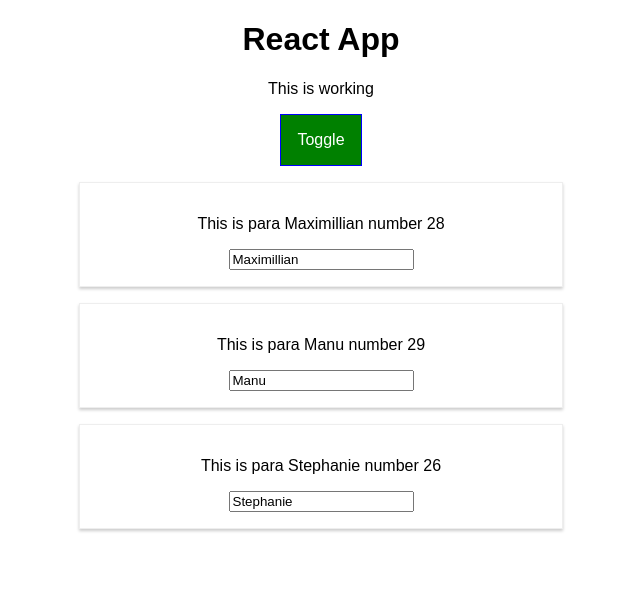
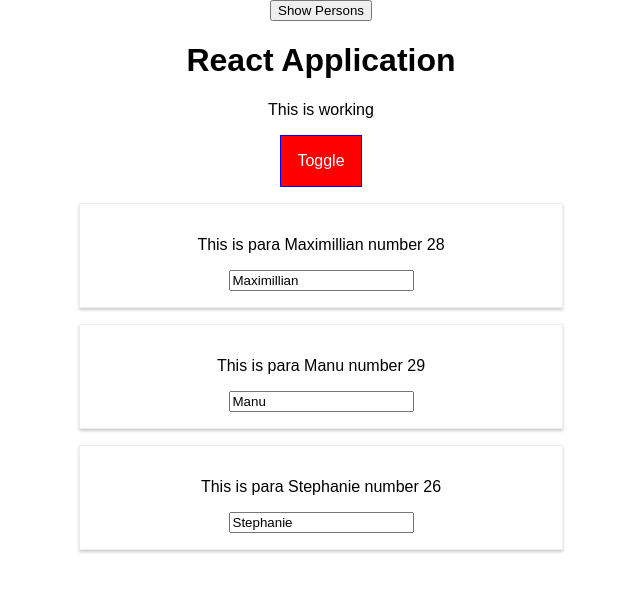
Before and after one commit to FarooqQaisrani/react-course, a React app: page / in a window 1280 px wide. Both pictures are taken after a click on the button "Toggle". Shown: the whole page, without its empty margins (319-959 px from the left). Built offline with nearby package versions, Linux system fonts and the light colour scheme.

Commit message:
Section7 Lec94 done

```diff
--- a/src/components/Cockpit/Cockpit.css
+++ b/src/components/Cockpit/Cockpit.css
@@ -6,7 +6,7 @@
     font-weight: bold;
 }
 
-.Cockpit button {
+.Button {
     border: 1px solid blue;
     padding: 16px;
     background-color: green;
@@ -15,16 +15,16 @@
     cursor: pointer;
 }
 
-.Cockpit button:hover{
+.Button:hover{
     background-color: lightgreen;
     color: black;
 }
 
-.Cockpit button.Red {
+.Red {
     background-color: red;
 }
 
-.Cockpit button.Red:hover {
+ .Red:hover {
     background-color: salmon;
     color: black;
 }
--- a/src/components/Cockpit/Cockpit.js
+++ b/src/components/Cockpit/Cockpit.js
@@ -1,14 +1,14 @@
 import React from 'react';
 import classes from "./Cockpit.css";
-
+import Aux from '../../hoc/Auxiliary/Auxiliary';
 
 
 const cockpit = (props) => {
 
     const assignedClasses = [];
-    let btnClass = '';
+    let btnClass = classes.Button;
     if (props.showPersons) {
-        btnClass = classes.Red;
+        btnClass = [classes.Button, classes.Red].join('  ');
     }
     if(props.persons.length <= 2) {
         assignedClasses.push(classes.red);
@@ -18,13 +18,14 @@
     }
 
     return (
-        <div className={classes.Cockpit}>
-            <h1>React App</h1>
+        <Aux>
+            <h1>{props.appTitle}</h1>
             <p className={assignedClasses.join(' ')}>This is working</p>
             <button
                 className={btnClass}
                 onClick={ props.clicked}>Toggle</button>
-        </div>
+
+        </Aux>
             )
 };
 
--- a/src/components/Persons/Person/Person.js
+++ b/src/components/Persons/Person/Person.js
@@ -1,18 +1,35 @@
-import React from 'react';
+import React, { Component } from 'react';
 
 import classes from './Person.css';
 
 
-const person = (props) => {
+class Person extends Component {
 
-    return (
+    constructor(props) {
+        super(props);
+        console.log('[Person.js] Inside Constructor', props);
 
-        <div className={classes.Person}>
-            <p onClick={props.click}>This is para {props.name} number {props.age}</p>
-            <p>{props.children}</p>
-            <input type="text" onChange={props.changed} value={props.name}/>
-        </div>
-    )
-};
+    }
 
-export default person;
+    componentWillMount() {
+        console.log('[Person.js] Inside ComponentWillMount()');
+    }
+
+    componentDidMount() {
+        console.log('[Person.js] Inside componentDidMount()');
+    }
+    render() {
+        console.log('[Person.js] Inside render()');
+
+        return (
+
+            <div className={classes.Person}>
+                <p onClick={this.props.click}>This is para {this.props.name} number {this.props.age}</p>
+                <p>{this.props.children}</p>
+                <input type="text" onChange={this.props.changed} value={this.props.name}/>
+            </div>
+        )
+    }
+}
+
+export default Person;
--- a/src/components/Persons/Persons.js
+++ b/src/components/Persons/Persons.js
@@ -1,13 +1,52 @@
-import React from 'react';
+import React, { PureComponent } from 'react';
 import Person from "./Person/Person";
 
-const persons = (props) =>
-    props.persons.map((person, index) => {
-        return <Person
-            click={() => props.clicked(index)}
-            name={person.name}
-            age={person.age}
-            key={person.id}
-            changed={(event) => props.changed(event, person.id)}/>
-    });
-export default persons;
+class Persons extends PureComponent {
+
+    constructor(props) {
+        super(props);
+        console.log('[Persons.js] Inside Constructor', props);
+
+    }
+
+    componentWillMount() {
+        console.log('[Persons.js] Inside ComponentWillMount()');
+    }
+
+    componentDidMount() {
+        console.log('[Persons.js] Inside componentDidMount()');
+    }
+    componentWillReceiveProps(nextProps) {
+        console.log('[UPDATE Persons.js] Inside componentWillReceiveProps', nextProps);
+    }
+
+    // shouldComponentUpdate(nextProps, nextState) {
+    //     console.log('[UPDATE Persons.js] Inside shouldComponentupdate', nextProps, nextState);
+    //     return nextProps.persons !== this.props.persons
+    //         || nextProps.changed !== this.props.changed
+    //         || nextProps.clicked !== this.props.clicked;
+    //     // return true;
+    // }
+
+    componentWillUpdate(nextProps, nextState) {
+    console.log('[UPDATE Persons.js] Inside componentWillUpdate', nextProps, nextState);
+    }
+
+    componentDidUpdate() {
+        console.log('[UPDATE Persons.js] Inside componentDidUpdate');
+
+    }
+
+    render () {
+        console.log('[Persons.js] Inside render()');
+
+        return this.props.persons.map((person, index) => {
+            return <Person
+                click={() => this.props.clicked(index)}
+                name={person.name}
+                age={person.age}
+                key={person.id}
+                changed={(event) => this.props.changed(event, person.id)}/>
+        }
+    )}};
+export default Persons;
--- a/src/containers/App.js
+++ b/src/containers/App.js
@@ -1,12 +1,15 @@
-import React, { Component } from 'react';
+import React, { PureComponent } from 'react';
 import classes from './App.css';
-import Person from '../components/Persons/Person/Person';
 import Persons from '../components/Persons/Persons';
 import Cockpit from '../components/Cockpit/Cockpit';
 
 
-class App extends Component {
-  state = {
+class App extends PureComponent {
+    constructor(props) {
+        super(props);
+        console.log('[App.js] Inside Constructor', props);
+
+        this.state = {
             persons: [
                 { id: 'asdafa', name: 'Maximillian', age: 28},
                 { id: 'asdasd', name: 'Manu', age: 29},
@@ -14,6 +17,40 @@
             ],
             showPersons: false
         }
+    }
+
+    componentWillMount() {
+        console.log('[App.js] Inside ComponentWillMount()');
+    }
+
+    componentDidMount() {
+        console.log('[App.js] Inside componentDidMount()');
+    }
+
+    // shouldComponentUpdate(nextProps, nextState) {
+    //     console.log('[UPDATE App.js] Inside shouldComponentupdate', nextProps, nextState);
+    //     return nextState.persons !== this.state.persons ||
+    //         nextState.showPersons !== this.state.showPersons;
+    // }
+
+    componentWillUpdate(nextProps, nextState) {
+        console.log('[UPDATE App.js] Inside componentWillUpdate', nextProps, nextState);
+    }
+
+    componentDidUpdate() {
+        console.log('[UPDATE App.js] Inside componentDidUpdate');
+
+    }
+
+
+  // state = {
+  //   persons: [
+  //       { id: 'asdafa', name: 'Maximillian', age: 28},
+  //       { id: 'asdasd', name: 'Manu', age: 29},
+  //       { id: 'zxczxc', name: 'Stephanie', age: 26}
+  //   ],
+  //     showPersons: false
+  // }
 
 
   nameChangedHandler = (event, id) => {
@@ -48,6 +85,8 @@
 
   render() {
 
+        console.log('[App.js] Inside render()');
+
       let persons = null;
 
       if(this.state.showPersons) {
@@ -63,8 +102,10 @@
 
     return (
       <div className={classes.App}>
+          <button onClick={() => {this.setState({showPersons: true})}}>Show Persons</button>
             <Cockpit
-                showpersons={this.state.showPersons}
+                appTitle={this.props.title}
+                showPersons={this.state.showPersons}
                 persons={this.state.persons}
                 clicked={this.togglePersonsHandler}
 
--- /dev/null
+++ b/src/hoc/Auxiliary/Auxiliary.js
@@ -0,0 +1,5 @@
+import React from 'react';
+
+const aux = (props) => props.children;
+
+export default aux;
--- a/src/index.js
+++ b/src/index.js
@@ -4,5 +4,5 @@
 import App from './containers/App';
 import registerServiceWorker from './registerServiceWorker';
 
-ReactDOM.render(<App />, document.getElementById('root'));
+ReactDOM.render(<App title="React Application"/>, document.getElementById('root'));
 registerServiceWorker();
```
Lines whose indentation alone changed are shown as unchanged.
